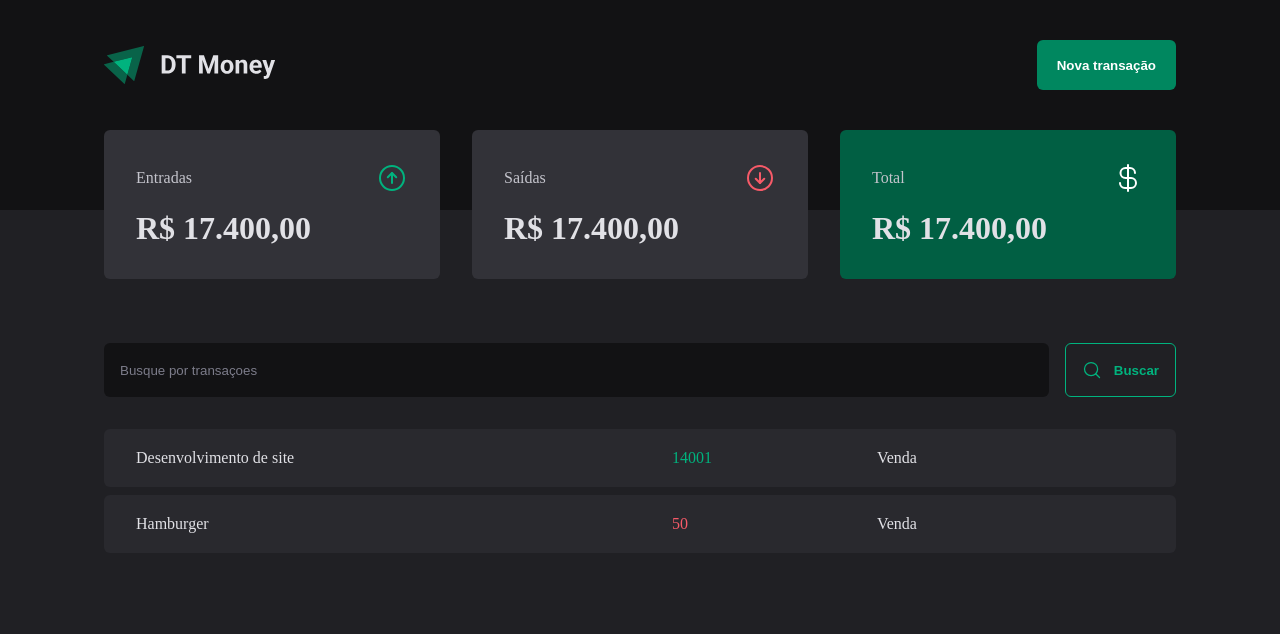
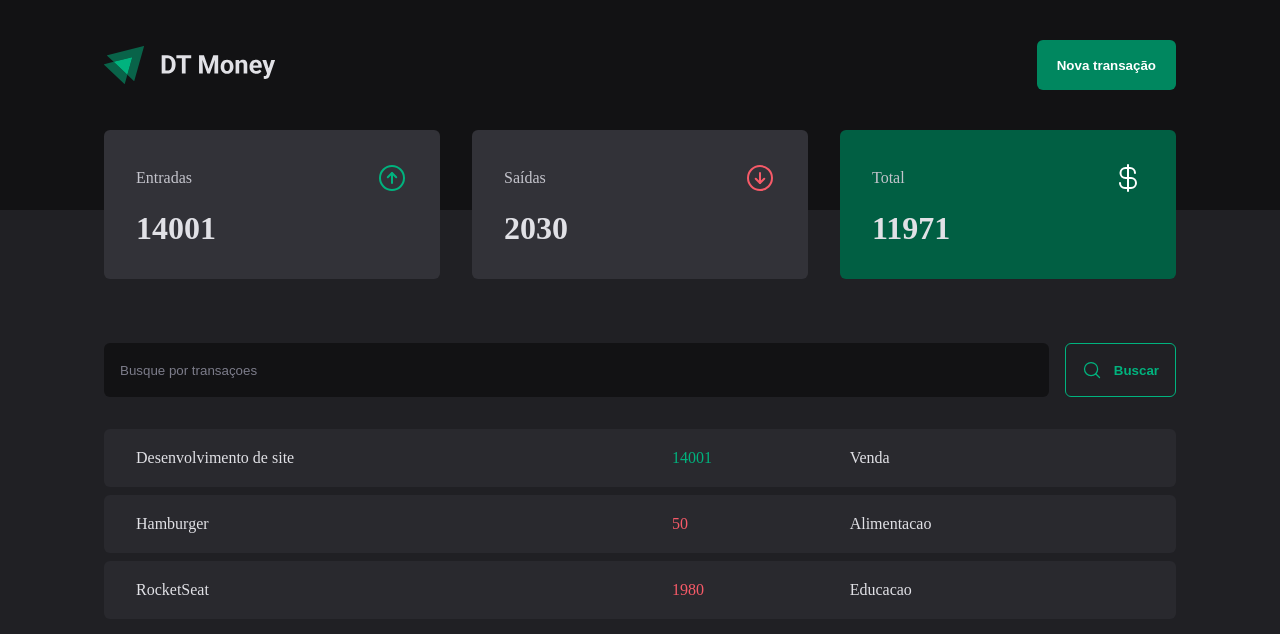
Before and after one commit to daniellichotti/03-dt-money, a React (Vite) app: page / in a window 1280 px wide. Shown: the top 634 px of the page. Built offline with nearby package versions, Linux system fonts and the light colour scheme; data requests are answered from the project's data file.

Commit message:
Calculando resumo de transacoes - Conexao com a API

```diff
--- a/server.json
+++ b/server.json
@@ -12,9 +12,17 @@
             "id": 2,
             "description": "Hamburger",
             "type": "outcome",
-            "category": "Venda",
+            "category": "Alimentacao",
             "price": 50,
             "createAt": "2023-12-20T14:20:14.458Z"
+        },
+        {
+            "id": 3,
+            "description": "RocketSeat",
+            "type": "outcome",
+            "category": "Educacao",
+            "price": 1980,
+            "createAt": "2023-12-20T14:45:14.458Z"
         }
     ]
 }
--- a/src/components/Summary/index.tsx
+++ b/src/components/Summary/index.tsx
@@ -6,6 +6,26 @@
 export function Summary() {
     const { transactions } = useContext(TransactionsContext);
 
+    //{income:x, outcome:y, total:income-outcome}
+    const summary = transactions.reduce(
+        (acc, transaction) => {
+            if (transaction.type === 'income') {
+                acc.income += transaction.price;
+                acc.total += transaction.price;
+            } else {
+                acc.outcome += transaction.price;
+                acc.total -= transaction.price;
+            }
+
+            return acc;
+        },
+        {
+            income: 0,
+            outcome: 0,
+            total: 0,
+        }
+    );
+
     return (
         <SummartyContainer>
             <SummaryCard>
@@ -13,21 +33,21 @@
                     <span>Entradas</span>
                     <ArrowCircleUp size={32} color="#00b37e" />
                 </header>
-                <strong>R$ 17.400,00</strong>
+                <strong>{summary.income}</strong>
             </SummaryCard>
             <SummaryCard>
                 <header>
                     <span>Saídas</span>
                     <ArrowCircleDown size={32} color="#f75a68" />
                 </header>
-                <strong>R$ 17.400,00</strong>
+                <strong>{summary.outcome}</strong>
             </SummaryCard>
             <SummaryCard variant="green">
                 <header>
                     <span>Total</span>
                     <CurrencyDollar size={32} color="#fff" />
                 </header>
-                <strong>R$ 17.400,00</strong>
+                <strong>{summary.total}</strong>
             </SummaryCard>
         </SummartyContainer>
     );
```
